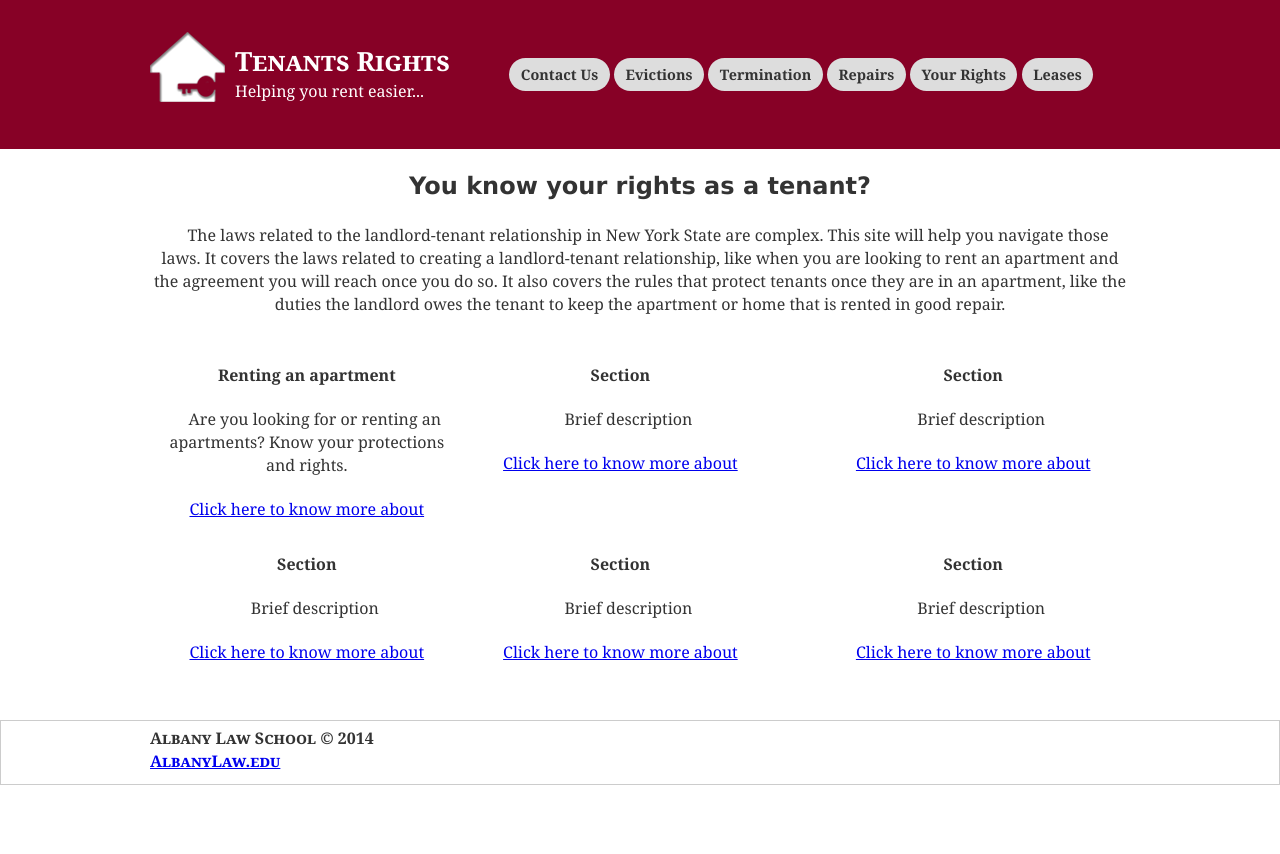
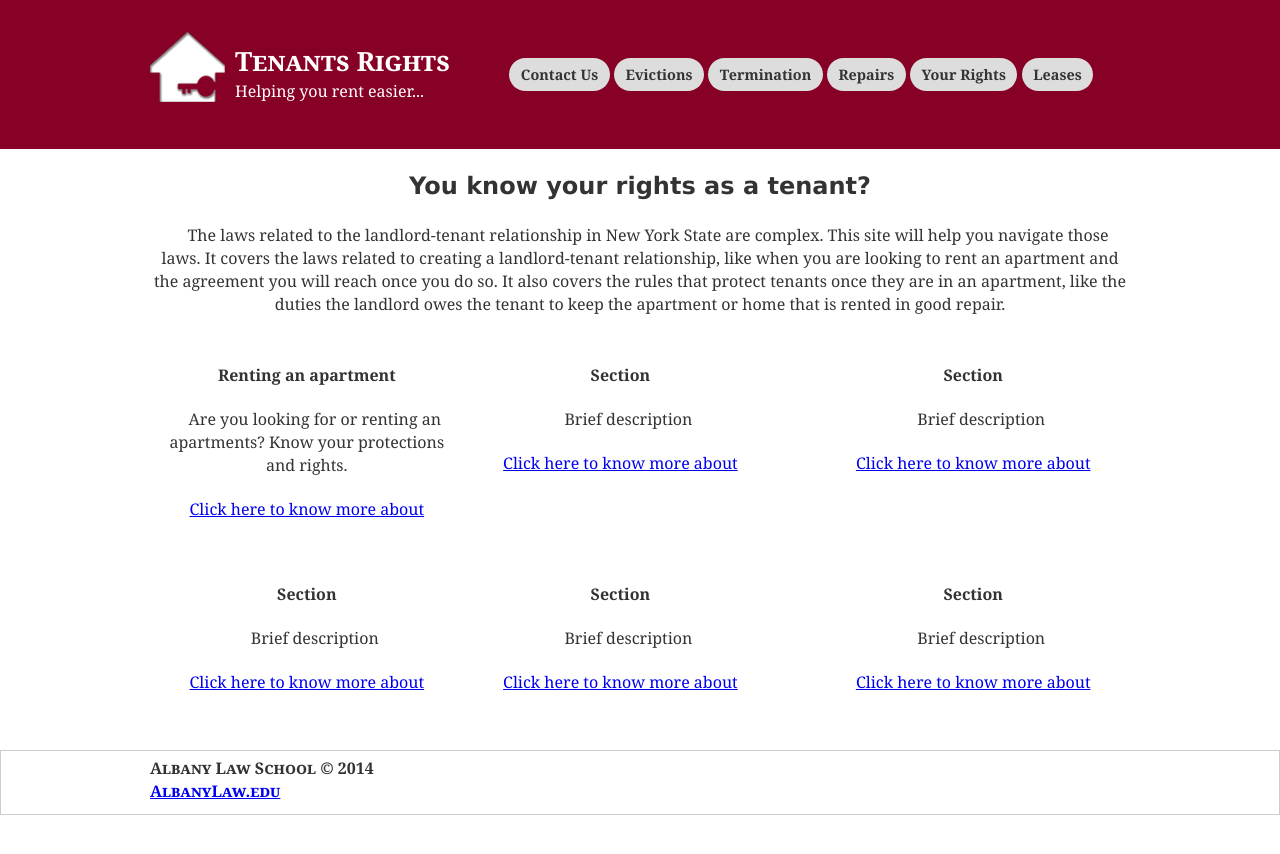
Before and after one commit to iinf362/team5, a Jekyll site: the page built from index.html, in a window 1280 px wide. Shown: the top 854 px of the page. Built offline with Jekyll 4.4.1, drawn with Linux system fonts in a browser that asks for light colours.

Commit message:
Update style.css

```diff
--- a/css/style.css
+++ b/css/style.css
@@ -303,6 +303,10 @@ p.welcome-text{
 	text-align: center;
 }
 
+.index-columns{
+	margin-bottom: 30px;
+}
+
 /**Utilities**/
 
 /**
```
